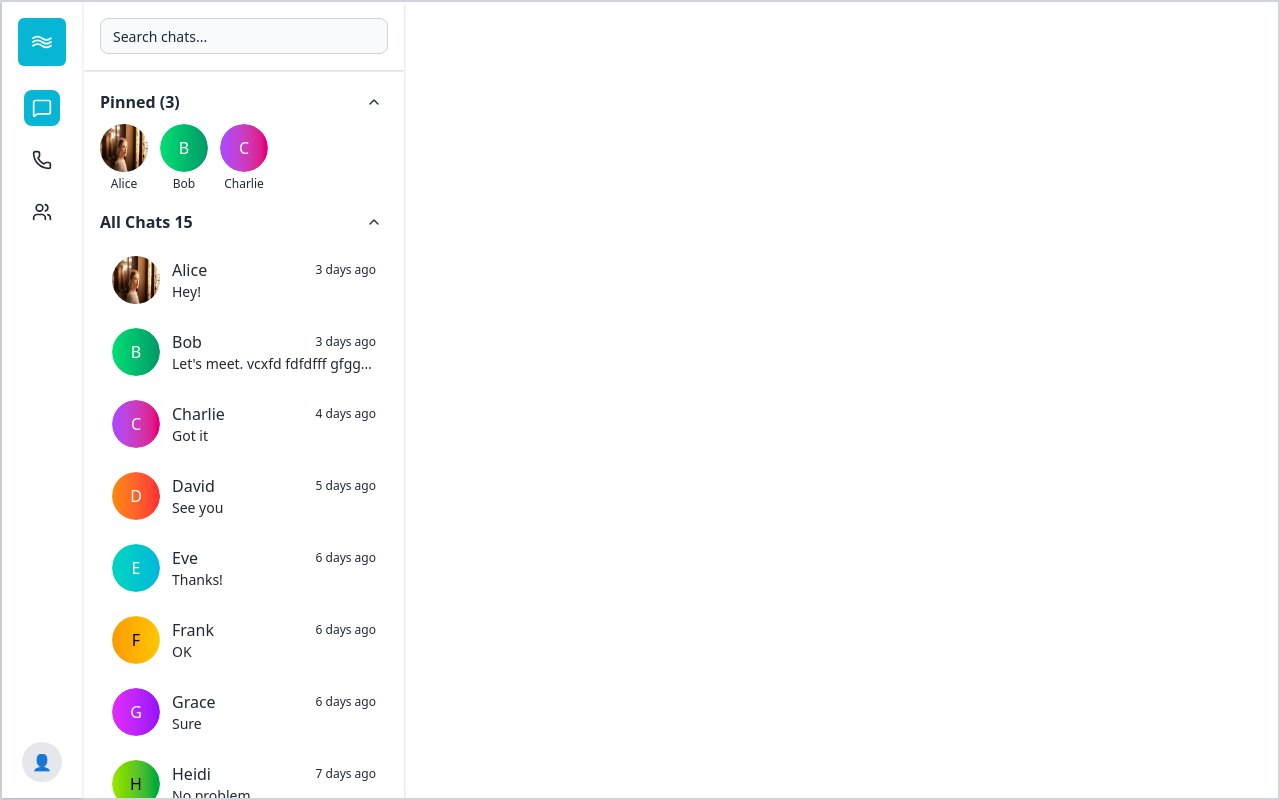
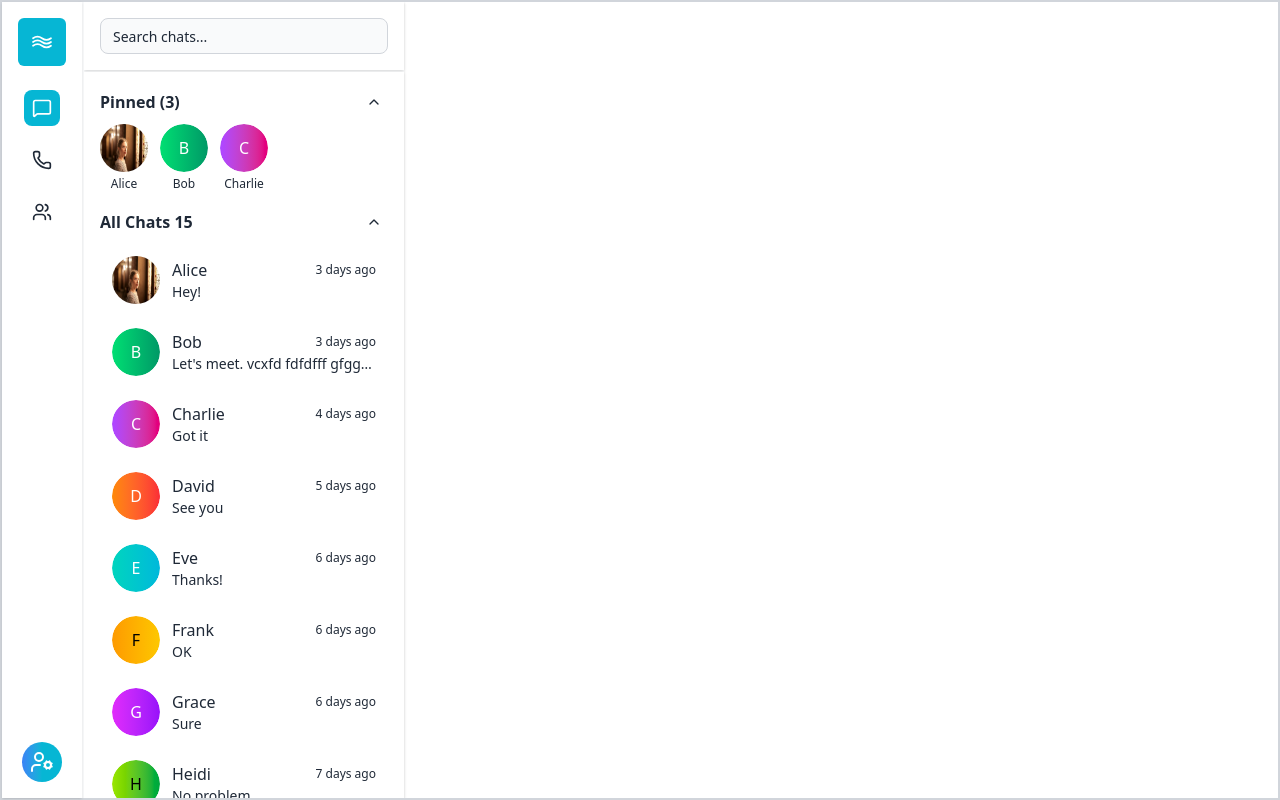
Before and after one commit to Sudhir03/Wave, a React (Vite) app in the folder Frontend/: page / in a window 1280 px wide. Built offline with nearby package versions, Linux system fonts and the light colour scheme.

Commit message:
some changes on sidebar

```diff
--- a/Frontend/src/components/organisms/Sidebar.jsx
+++ b/Frontend/src/components/organisms/Sidebar.jsx
@@ -2,7 +2,7 @@ import { NavLink } from "react-router-dom";
 import { Button } from "@/components/atoms/Button";
 import { Logo } from "@/components/atoms/Logo";
 import { Avatar, AvatarFallback, AvatarImage } from "@/components/atoms/Avatar";
-import { MessageSquare, Phone, Users } from "lucide-react";
+import { MessageSquare, Phone, UserCog, Users } from "lucide-react";
 
 export default function Sidebar() {
   return (
@@ -40,7 +40,9 @@ export default function Sidebar() {
         <NavLink to="/profile">
           <Avatar className="w-10 h-10 rounded cursor-pointer">
             <AvatarImage />
-            <AvatarFallback>👤</AvatarFallback>
+            <AvatarFallback className="bg-gradient-to-r from-primary via-secondary to-accent text-white">
+              <UserCog />
+            </AvatarFallback>
           </Avatar>
         </NavLink>
       </div>
```
